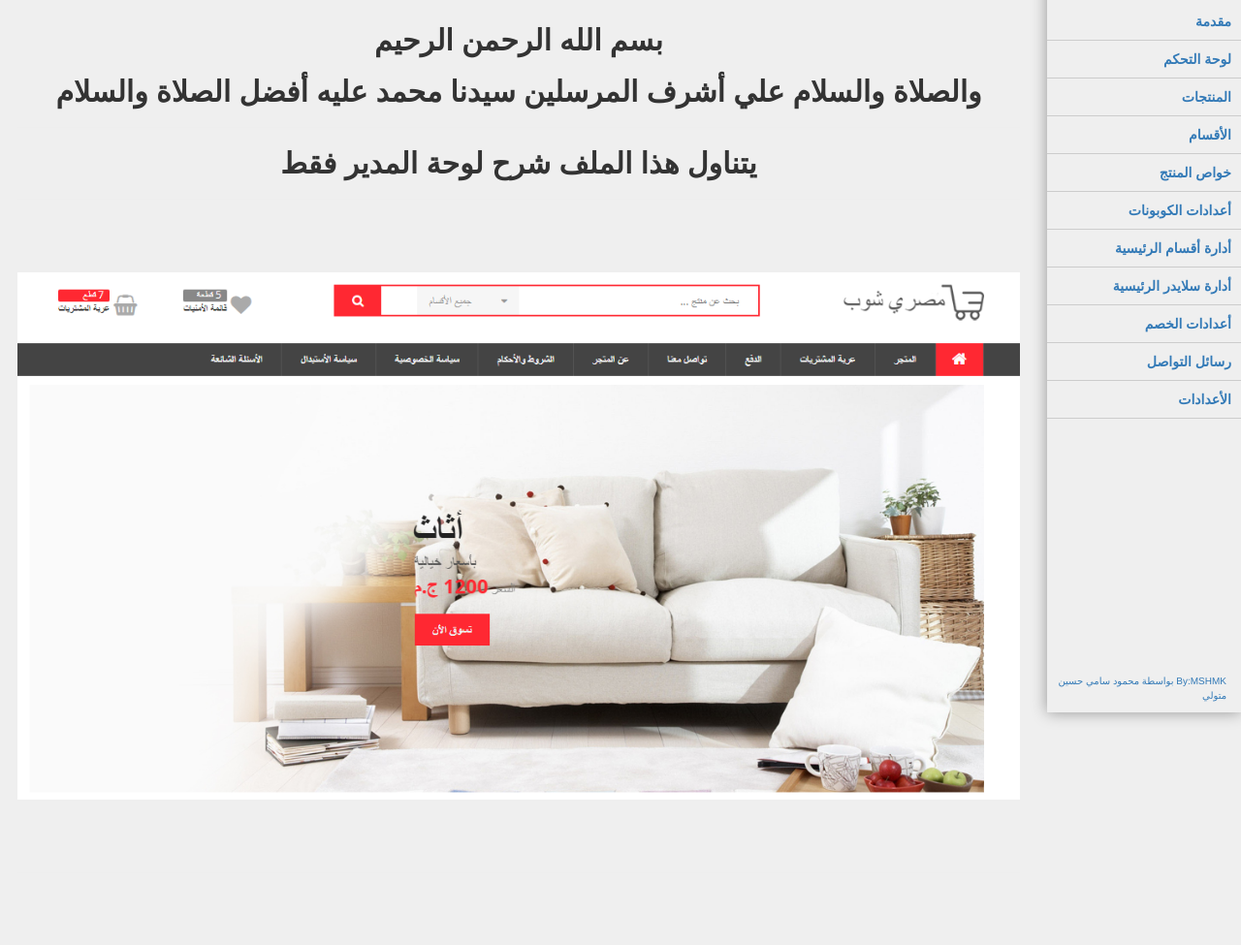
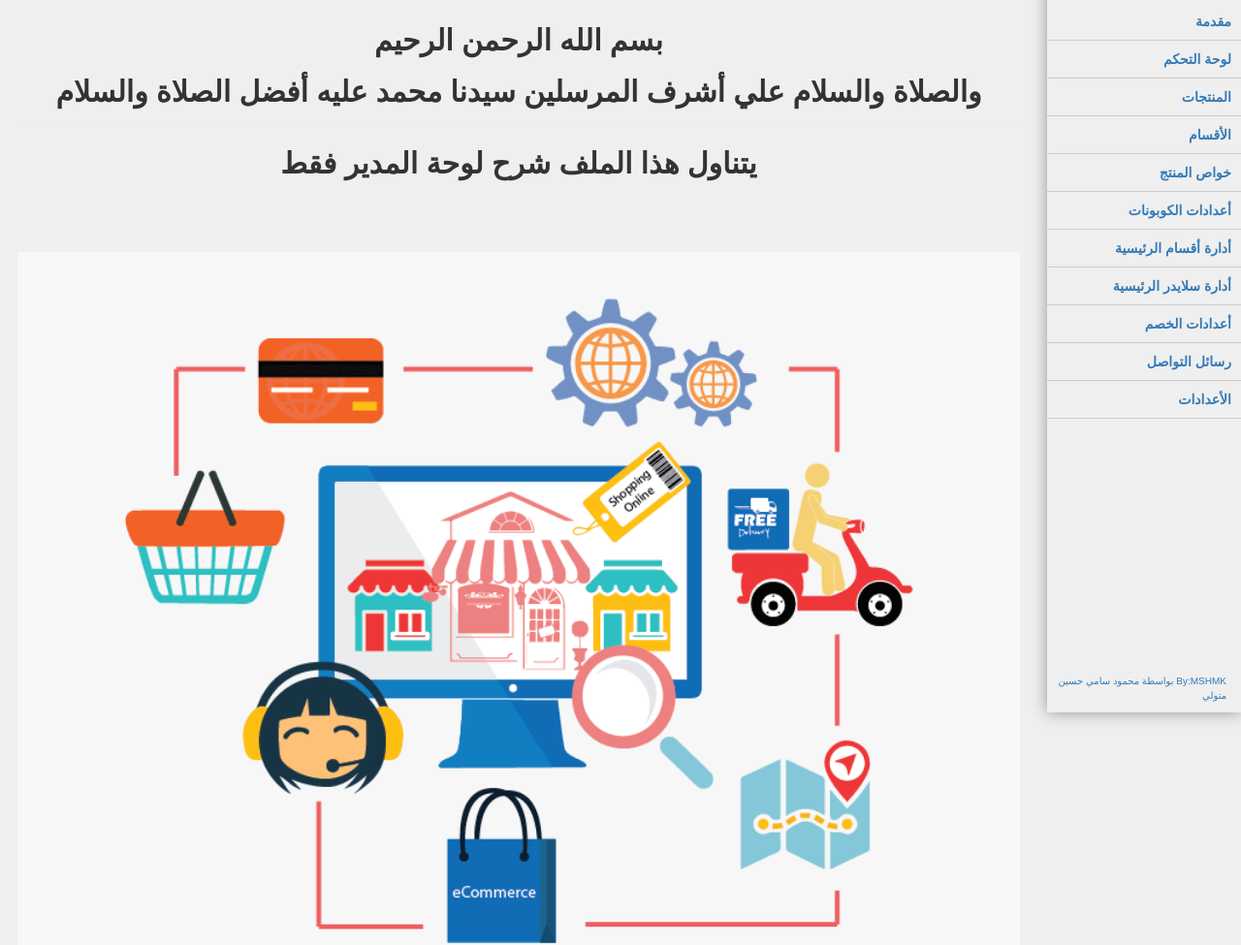
Before and after one commit to mahmoudsamyhosein/masry_shop_doc, a plain HTML site: page index.html in a window 1280 px wide. Shown: the part 65-1040 px from the top of the page at 97% size. Drawn offline with Linux system fonts and the light colour scheme.

Commit message:
Update index.html

```diff
--- a/index.html
+++ b/index.html
@@ -53,9 +53,8 @@
 					يتناول هذا الملف شرح لوحة المدير فقط
 				</h1>
 			</div>
-			<hr>
+			<img src="doc/assets/images/main.PNG" alt="masry_shop_image">
 			<img src="doc/assets/images/first_1.PNG" alt="masry_shop_image">
-			<hr>
 		</section>
 		<section id="dashboard">
 			<h4 class="title">لوحة التحكم</h4>
```
